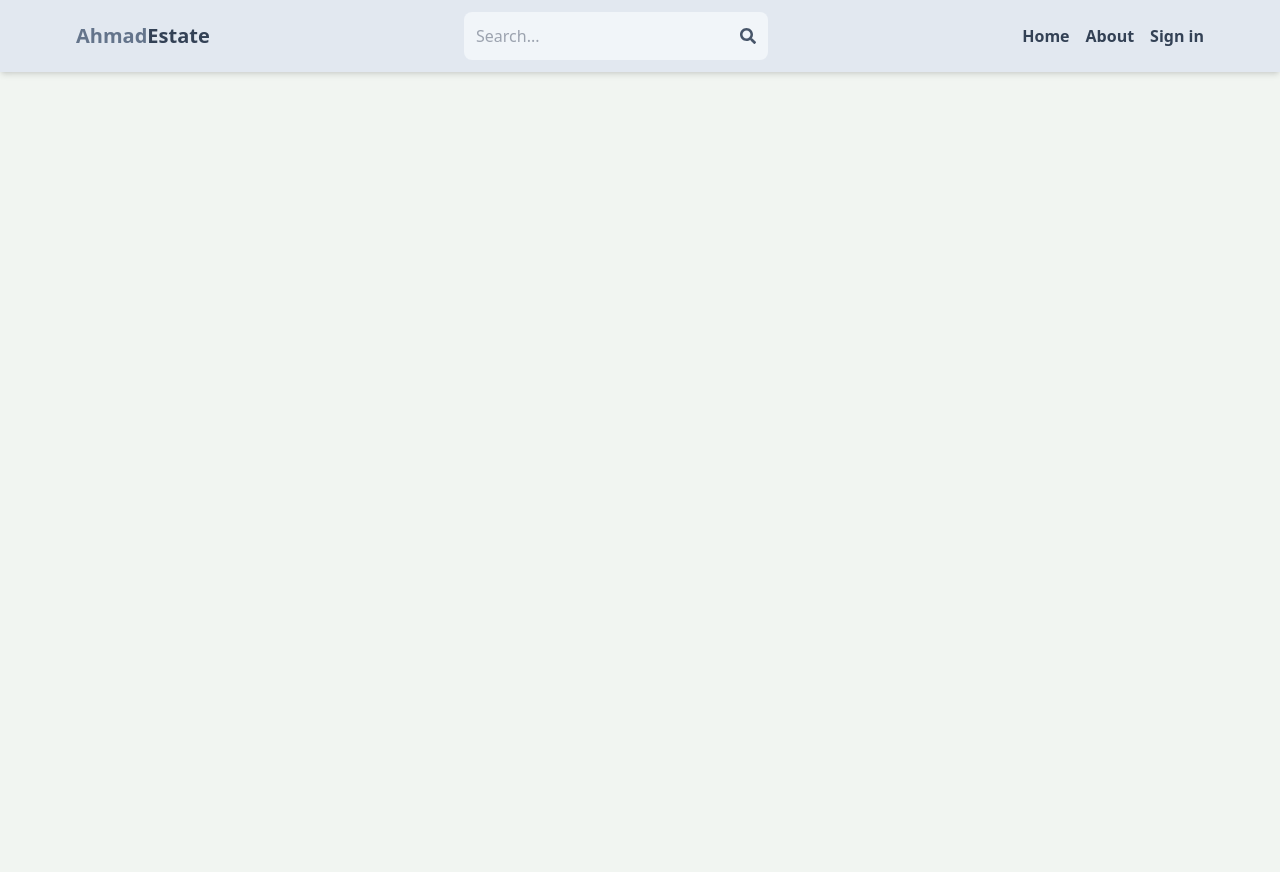
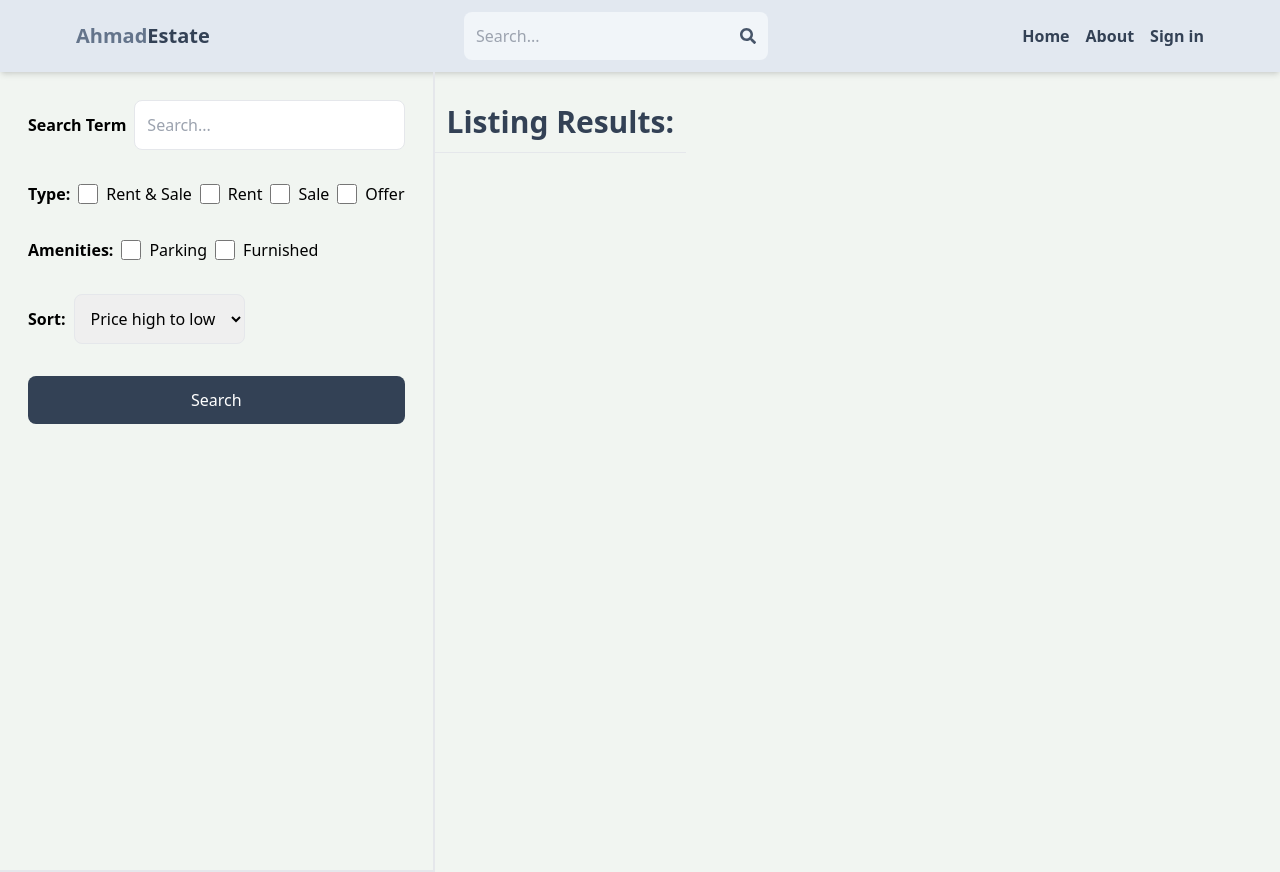
Before and after one commit to ahmad9038/real-estate-MERN, a React (Vite) app in the folder client/: page /search in a window 1280 px wide. Before the commit the page ends 800 px from the top, so only its background shows below. Built offline with nearby package versions, Linux system fonts and the light colour scheme; no server answers.

Commit message:
create search page ui

```diff
--- a/client/src/App.jsx
+++ b/client/src/App.jsx
@@ -9,6 +9,7 @@
 import CreateListing from "./pages/CreateListing";
 import UpdateListing from "./pages/UpdateListing";
 import Listing from "./pages/Listing";
+import Search from "./pages/Search";
 
 const App = () => {
   return (
@@ -20,6 +21,7 @@
         <Route path="/sign-up" element={<Signup />} />
         <Route path="/about" element={<About />} />
         <Route path="/listing/:listingId" element={<Listing />} />
+        <Route path="/search" element={<Search />} />
 
         <Route element={<PrivateRoute />}>
           <Route path="/profile" element={<Profile />} />
--- /dev/null
+++ b/client/src/pages/Search.jsx
@@ -0,0 +1,82 @@
+import React from "react";
+
+const Search = () => {
+  return (
+    <div className=" flex flex-col md:flex-row">
+      <div className="p-7 border-b-2 md:border-r-2 md:min-h-screen">
+        <form className=" flex flex-col gap-8">
+          <div className=" flex items-center gap-2">
+            <label className=" whitespace-nowrap font-semibold">
+              Search Term
+            </label>
+            <input
+              type="text"
+              id="searchTerm"
+              placeholder="Search..."
+              className=" border rounded-lg p-3 w-full"
+            />
+          </div>
+
+          <div className=" flex items-center gap-2 flex-wrap">
+            <label className=" font-semibold">Type:</label>
+            <div className="flex gap-2">
+              <input type="checkbox" id="all" className="w-5" />
+              <span>Rent & Sale</span>
+            </div>
+
+            <div className="flex gap-2">
+              <input type="checkbox" id="rent" className="w-5" />
+              <span>Rent</span>
+            </div>
+
+            <div className="flex gap-2">
+              <input type="checkbox" id="sale" className="w-5" />
+              <span>Sale</span>
+            </div>
+
+            <div className="flex gap-2">
+              <input type="checkbox" id="offer" className="w-5" />
+              <span>Offer</span>
+            </div>
+          </div>
+
+          <div className=" flex items-center gap-2 flex-wrap">
+            <label className=" font-semibold">Amenities:</label>
+            <div className="flex gap-2">
+              <input type="checkbox" id="parking" className="w-5" />
+              <span>Parking</span>
+            </div>
+
+            <div className="flex gap-2">
+              <input type="checkbox" id="furnished" className="w-5" />
+              <span>Furnished</span>
+            </div>
+          </div>
+
+          <div className=" flex items-center gap-2">
+            <label className=" font-semibold">Sort:</label>
+            <select className=" border rounded-lg p-3" id="sort_order">
+              <option>Price high to low</option>
+              <option>Price low to high</option>
+              <option>Latest</option>
+              <option>Oldest</option>
+            </select>
+          </div>
+
+          <button className=" bg-slate-700 text-white w-full p-3 rounded-lg">
+            Search
+          </button>
+        </form>
+      </div>
+
+      {/* listing resutls  */}
+      <div className="">
+        <h1 className=" text-3xl font-semibold border-b p-3 text-slate-700 mt-5">
+          Listing Results:
+        </h1>
+      </div>
+    </div>
+  );
+};
+
+export default Search;
```
